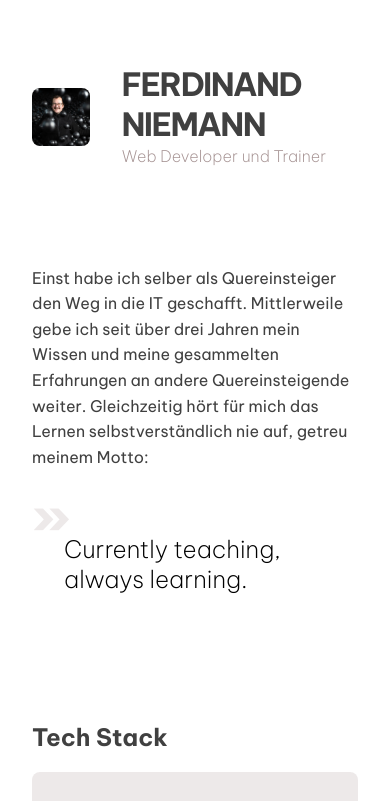
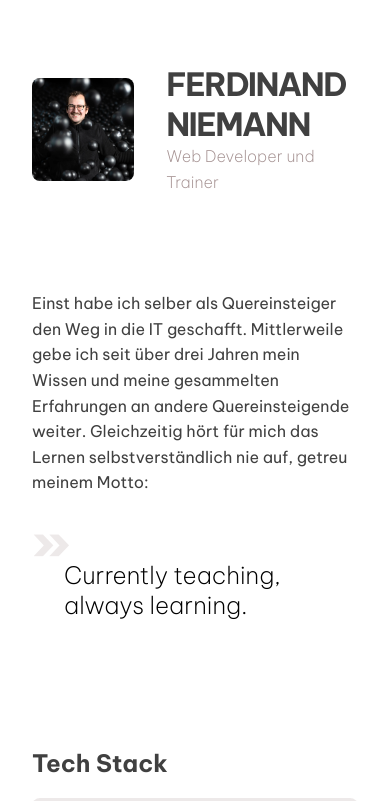
Before and after one commit to ferniemann/ferdi.digital, a plain HTML site: page index.html in a window 390 px wide. Shown: the top 801 px of the page. Drawn offline with Linux system fonts and the light colour scheme.

Commit message:
fix header on mobile

```diff
--- a/style.css
+++ b/style.css
@@ -99,4 +99,12 @@ menu a {
   main {
     font-size: 100%;
   }
+
+  img {
+    grid-column: span 3;
+  }
+
+  .header-text {
+    grid-column: span 5;
+  }
 }
```
